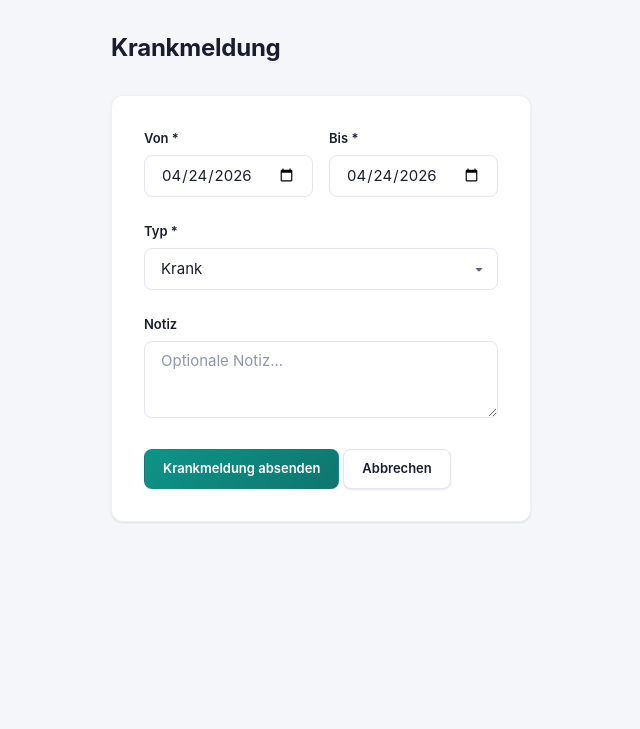
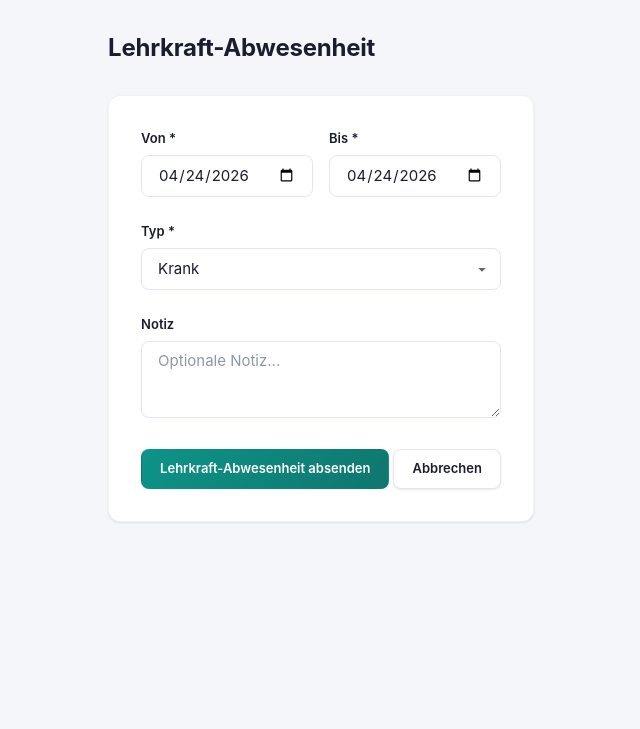
Before and after one commit to JulianGiebel1987/open-classbook, a PHP site: template src/Views/absences/teachers-self.php in a window 1280 px wide. Shown: the top 729 px of the page, without its empty margins (439-1079 px from the left). Run offline with PHP 8.4, Linux system fonts and the light colour scheme; the template is opened without the code that fills it, so the values that code supplies are empty.

Commit message:
„Krankmeldung" im Lehrkraft-Bereich durch „Lehrkraft-Abwesenheit" ersetzen
https://claude.ai/code/session_01M5iEVuY4ChRBBLzhQvUrLn

```diff
--- a/src/Controllers/AbsenceTeacherController.php
+++ b/src/Controllers/AbsenceTeacherController.php
@@ -101,7 +101,7 @@ class AbsenceTeacherController
     {
         CsrfMiddleware::generateToken();
         View::render('absences/teachers-self', [
-            'title' => 'Krankmeldung',
+            'title' => 'Lehrkraft-Abwesenheit',
         ]);
     }
 
@@ -140,7 +140,7 @@ class AbsenceTeacherController
             }
         }
 
-        App::setFlash('success', 'Ihre Krankmeldung wurde erfolgreich eingetragen.');
+        App::setFlash('success', 'Ihre Lehrkraft-Abwesenheit wurde erfolgreich eingetragen.');
         App::redirect('/dashboard');
     }
 
--- a/src/Views/absences/teachers-self.php
+++ b/src/Views/absences/teachers-self.php
@@ -1,5 +1,5 @@
 <div class="page-header">
-    <h1>Krankmeldung</h1>
+    <h1>Lehrkraft-Abwesenheit</h1>
 </div>
 
 <div class="card">
@@ -32,7 +32,7 @@
         </div>
 
         <div class="btn-group">
-            <button type="submit" class="btn">Krankmeldung absenden</button>
+            <button type="submit" class="btn">Lehrkraft-Abwesenheit absenden</button>
             <a href="/dashboard" class="btn btn-secondary">Abbrechen</a>
         </div>
     </form>
--- a/src/Views/dashboard/teacher.php
+++ b/src/Views/dashboard/teacher.php
@@ -43,6 +43,6 @@
         <h2>Schnellzugriff</h2>
     </div>
     <div class="btn-group flex-wrap">
-        <a href="/absences/teachers/self" class="btn">Krankmeldung erstellen</a>
+        <a href="/absences/teachers/self" class="btn">Lehrkraft-Abwesenheit erstellen</a>
     </div>
 </div>
```
